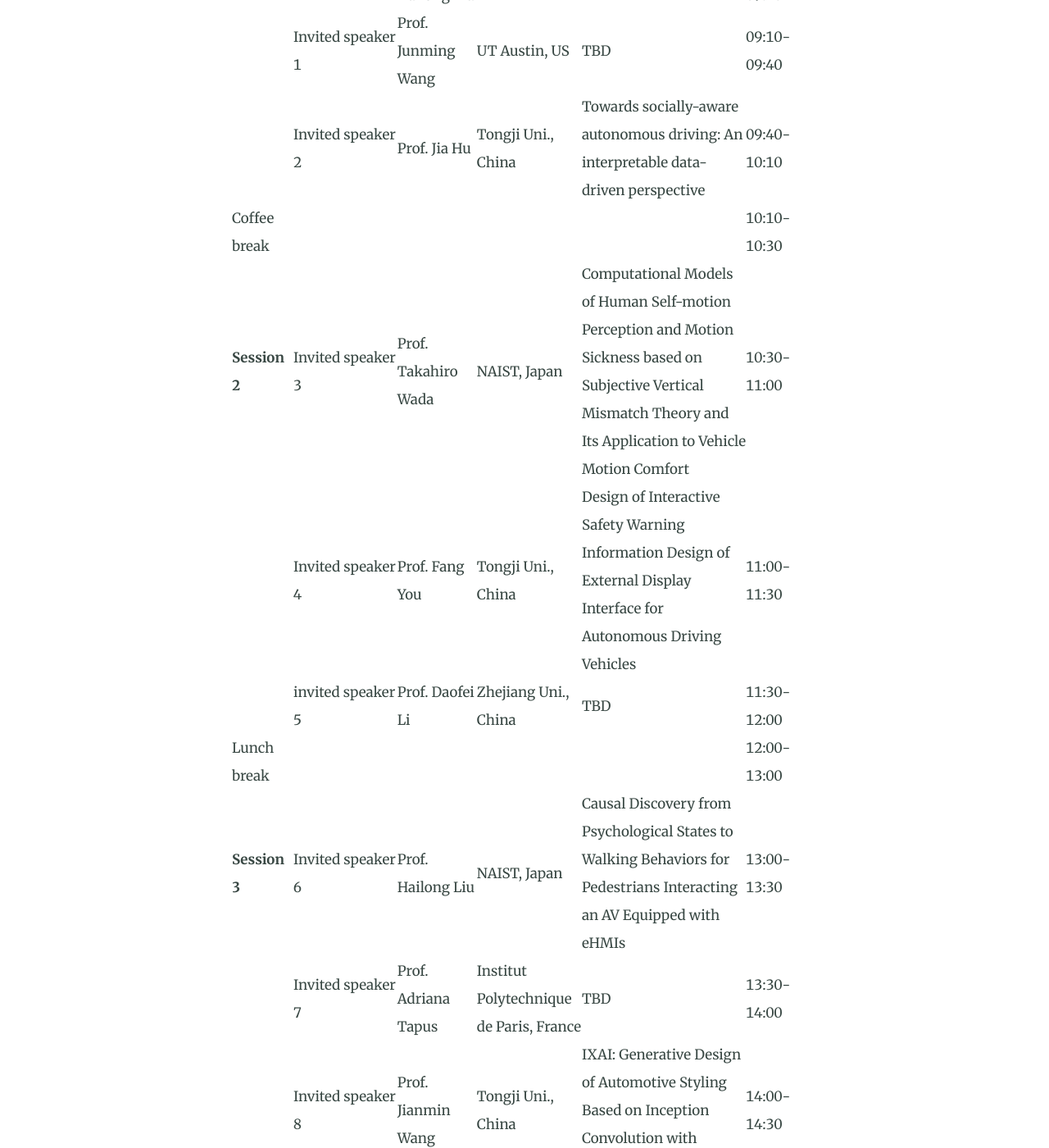
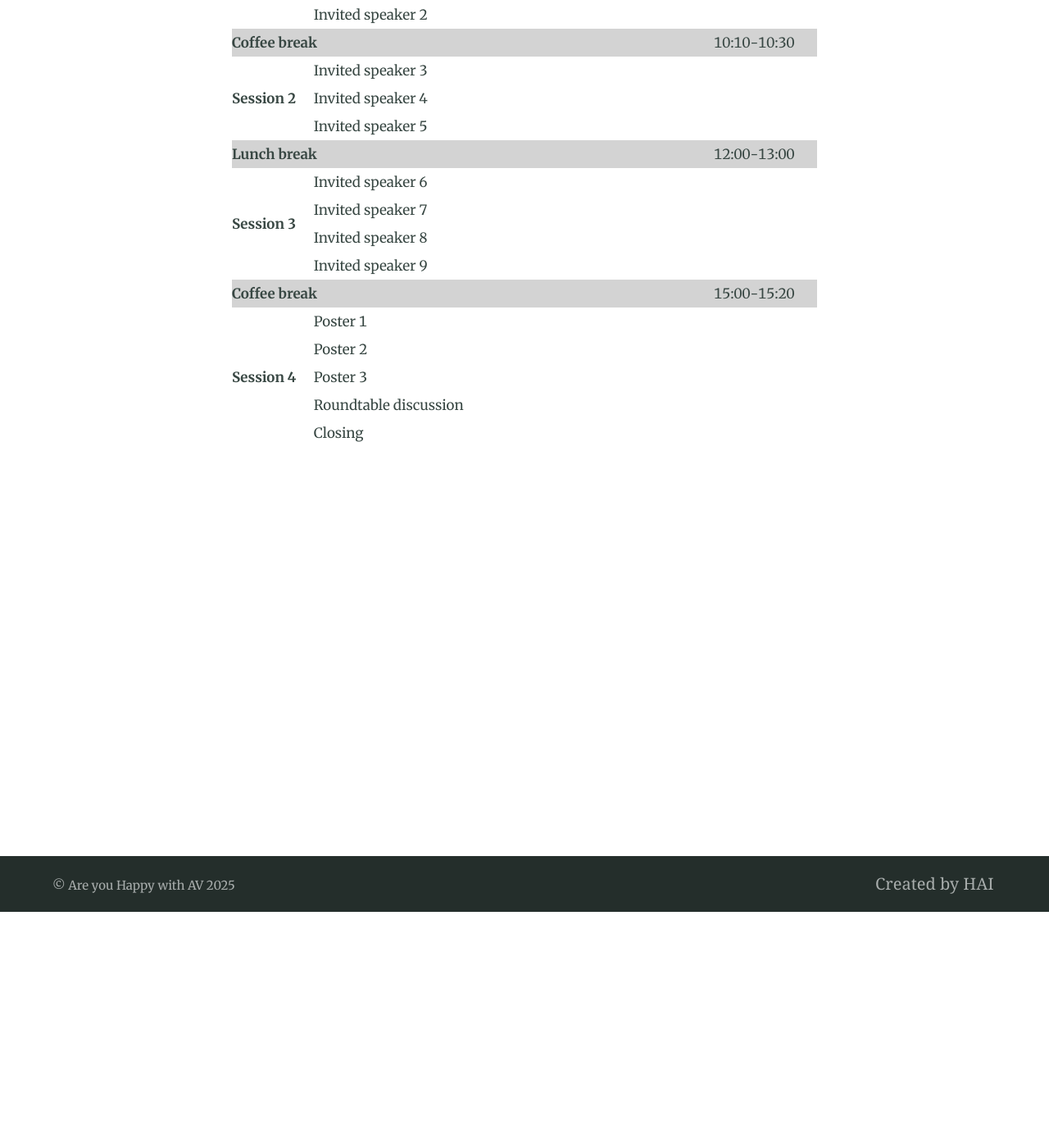
Before and after one commit to Are-You-Happy-with-AV/are-you-happy-with-av.github.io, a Jekyll site: the page built from program.md, in a window 1280 px wide and 1400 px high, scrolled down 288 px. Shown: the whole window at 82% size. Built offline with Jekyll 4.4.1, drawn with Linux system fonts in a browser that asks for light colours; our own code applies the rules of GitHub Pages for plain Markdown files; some of the changed text lies outside the part shown.

Commit message:
Update program.md

```diff
--- a/program.md
+++ b/program.md
@@ -1,27 +1,4 @@
 Program is coming soon...
-
-| Session                | Presentation | Presenter | Affiliation  | Title | Timeslot |
-|-----------------------|-------|-------|-------|-------|-------|
-| **Session 1**   | Opening | Prof. Hailong Liu | NAIST, Japan| Opening speaking | 09:00-09:10 |
-|                       | Invited speaker 1 | Prof. Junming Wang      | UT Austin, US      | TBD      | 09:10-09:40 |
-|                       | Invited speaker 2 | Prof. Jia Hu      | Tongji Uni., China      | Towards socially-aware autonomous driving: An interpretable data-driven perspective      | 09:40-10:10 |
-| Coffee break   | | | | |10:10-10:30 |
-| **Session 2**        | Invited speaker 3 | Prof. Takahiro Wada |NAIST, Japan | Computational Models of Human Self-motion Perception and Motion Sickness based on Subjective Vertical Mismatch Theory and Its Application to Vehicle Motion Comfort |10:30-11:00|
-|                 | Invited speaker 4|Prof. Fang You|Tongji Uni., China| Design of Interactive Safety Warning Information Design of External Display Interface for Autonomous Driving Vehicles | 11:00-11:30 |
-|                | invited speaker 5 | Prof. Daofei Li  | Zhejiang Uni., China      |  TBD     | 11:30-12:00  |
-| Lunch break | | | | |12:00-13:00 |
-| **Session 3**  |Invited speaker 6| Prof. Hailong Liu   | NAIST, Japan | Causal Discovery from Psychological States to Walking Behaviors for Pedestrians Interacting an AV Equipped with eHMIs | 13:00-13:30 |
-|                | Invited speaker 7 | Prof. Adriana Tapus |Institut Polytechnique de Paris, France|TBD | 13:30-14:00 |
-|                | Invited speaker 8 | Prof. Jianmin Wang  |Tongji Uni., China | IXAI: Generative Design of Automotive Styling Based on Inception Convolution with Explainable AI| 14:00-14:30|
-|                |Invited speaker 9 | Bo Jiang      | HUST, China | Advancing E2E-AD via Multimodal Planning, Reinforced Fine-Tuning, and Language Modality Integration      | 14:30-15:00    |
-| Coffee break | | | | |15:00-15:20 |
-| **Session 4**               |       |       |       |       | 15:20-15:50 |
-|                |  Poster 1     |       |       |       | 15:50-16:20|
-|                |  Poster 2     |       |       |       | 16:20-16:50 |
-|                |  Poster 3     |       |       |       | 16:50-17:35 |
-|                |  Roundtable discussion     |       |       | Interactive discussions for research and collaboration in HRI and HVI      | 17:35-17:50|
-|                | Opening | Asst. Prof. Hao Cheng | Uni. of Twente, Netherlands| Closing speaking | 17:35-17:50 |
-
 
 <table border="1" cellspacing="0" cellpadding="6" style="border-collapse: collapse; text-align:center; width:100%;">
   <tr>
@@ -34,60 +11,64 @@ Program is coming soon...
   </tr>
   <tr>
     <td rowspan="3"><b>Session 1</b></td>
-    <td>Row 1</td><td></td><td></td><td></td><td></td>
+    <td>Opening</td><td></td><td></td><td></td><td></td>
   </tr>
   <tr>
-    <td>Row 2</td><td></td><td></td><td></td><td></td>
+    <td>Invited speaker 1</td>
+    <td></td>
+    <td></td>
+    <td></td>
+    <td></td>
   </tr>
   <tr>
-    <td>Row 3</td><td></td><td></td><td></td><td></td>
+    <td>Invited speaker 2</td><td></td><td></td><td></td><td></td>
   </tr>
   <tr style="background-color:lightgrey;">
-    <td colspan="5"><b>Coffee break</b><td></td></td>
+    <td colspan="5"><b>Coffee break</b><td>10:10-10:30</td></td>
   </tr>
   <tr>
     <td rowspan="3"><b>Session 2</b></td>
-    <td>Row 1</td><td></td><td></td><td></td><td></td>
+    <td>Invited speaker 3</td><td></td><td></td><td></td><td></td>
   </tr>
   <tr>
-    <td>Row 2</td><td></td><td></td><td></td><td></td>
+    <td>Invited speaker 4</td><td></td><td></td><td></td><td></td>
   </tr>
   <tr>
-    <td>Row 3</td><td></td><td></td><td></td><td></td>
+    <td>Invited speaker 5</td><td></td><td></td><td></td><td></td>
   </tr>
  <tr style="background-color:lightgrey;">
-    <td colspan="5"><b>Lunch break</b><td></td></td>
+    <td colspan="5"><b>Lunch break</b><td>12:00-13:00</td></td>
   </tr>
   <tr>
     <td rowspan="4"><b>Session 3</b></td>
-    <td>Row 1</td><td></td><td></td><td></td><td></td>
+    <td>Invited speaker 6</td><td></td><td></td><td></td><td></td>
   </tr>
   <tr>
-    <td>Row 2</td><td></td><td></td><td></td><td></td>
+    <td>Invited speaker 7</td><td></td><td></td><td></td><td></td>
   </tr>
   <tr>
-    <td>Row 3</td><td></td><td></td><td></td><td></td>
+    <td>Invited speaker 8</td><td></td><td></td><td></td><td></td>
   </tr>
   <tr>
-    <td>Row 4</td><td></td><td></td><td></td><td></td>
+    <td>Invited speaker 9</td><td></td><td></td><td></td><td></td>
   </tr>
  <tr style="background-color:lightgrey;">
-    <td colspan="5"><b>Coffee break</b><td></td></td>
+    <td colspan="5"><b>Coffee break</b><td>15:00-15:20</td></td>
   </tr>
   <tr>
     <td rowspan="5"><b>Session 4</b></td>
-    <td>Row 1</td><td></td><td></td><td></td><td></td>
+    <td>Poster 1</td><td></td><td></td><td></td><td></td>
   </tr>
   <tr>
-    <td>Row 2</td><td></td><td></td><td></td><td></td>
+    <td>Poster 2</td><td></td><td></td><td></td><td></td>
   </tr>
   <tr>
-    <td>Row 3</td><td></td><td></td><td></td><td></td>
+    <td>Poster 3</td><td></td><td></td><td></td><td></td>
   </tr>
   <tr>
-    <td>Row 4</td><td></td><td></td><td></td><td></td>
+    <td>Roundtable discussion</td><td></td><td></td><td></td><td></td>
   </tr>
   <tr>
-    <td>Row 5</td><td></td><td></td><td></td><td></td>
+    <td>Closing</td><td></td><td></td><td></td><td></td>
   </tr>
 </table>
```
